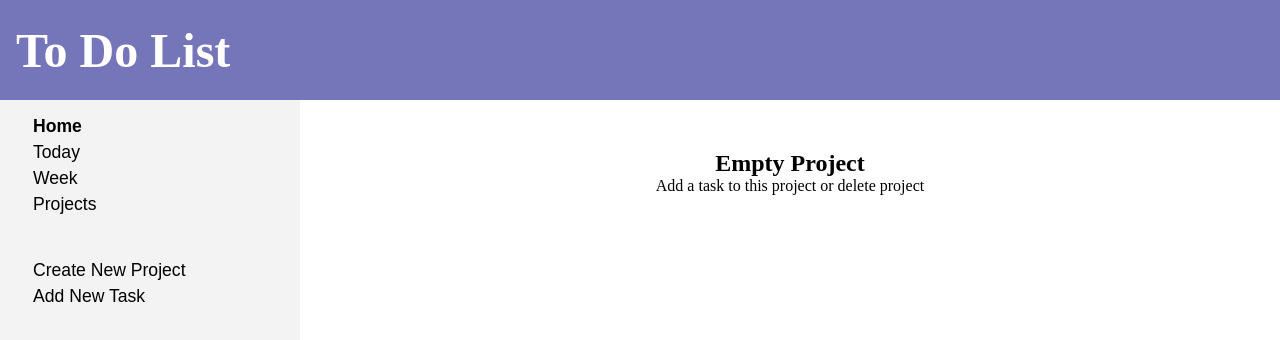
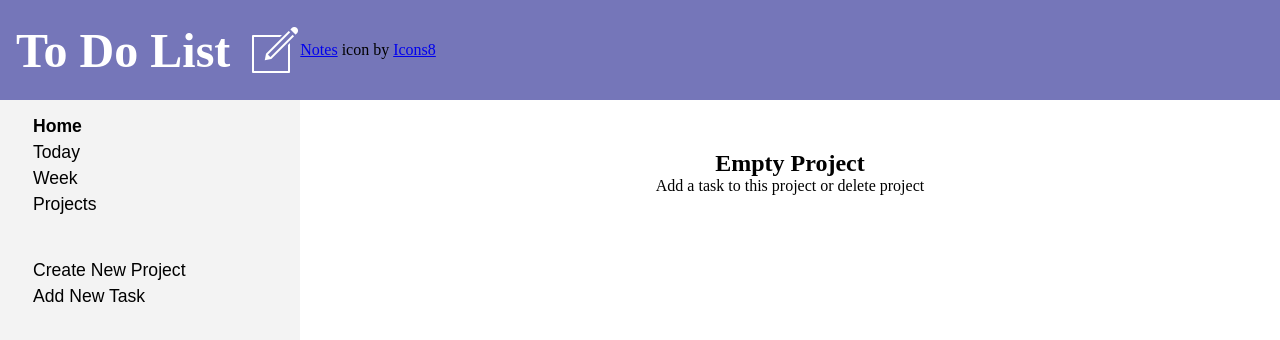
Before and after one commit to stephenlindstrom/to-do-list, a website built with webpack: page src/template.html in a window 1280 px wide. Built offline with nearby package versions, Linux system fonts and the light colour scheme.

Commit message:
Add notes icon to header

```diff
--- a/package.json
+++ b/package.json
@@ -13,6 +13,7 @@
   "license": "ISC",
   "devDependencies": {
     "css-loader": "^7.1.2",
+    "html-loader": "^5.1.0",
     "html-webpack-plugin": "^5.6.3",
     "style-loader": "^4.0.0",
     "webpack": "^5.95.0",
--- a/src/styles.css
+++ b/src/styles.css
@@ -18,8 +18,12 @@ h1 {
     background-color: rgb(117, 118, 185);
     grid-column: 1 / 3;
     display: flex;
-    flex-direction: column;
-    justify-content: center;
+    align-items: center;
+    justify-content: flex-start
+}
+
+img {
+    margin-left: 20px;
 }
 
 #menuBar {
--- a/src/template.html
+++ b/src/template.html
@@ -9,6 +9,8 @@
     <div class="grid-container">
         <div id="header">
             <h1>To Do List</h1>
+            <img src="icons8-notes-100.png" height="50px" width="50px">
+            <div><a target="_blank" href="https://icons8.com/icon/6697/create">Notes</a> icon by <a target="_blank" href="https://icons8.com">Icons8</a></div>
         </div>
         <div id="menuBar">
             <div class="button-container">
--- a/webpack.common.js
+++ b/webpack.common.js
@@ -19,6 +19,10 @@ module.exports = {
                 test: /\.css$/i,
                 use: ["style-loader", "css-loader"],
             },
+            {
+                test: /\.html$/i,
+                loader: "html-loader",
+            }
         ],
     },
 };
```
Also changed, not shown: src/icons8-notes-100.png (added), 1 other file.
